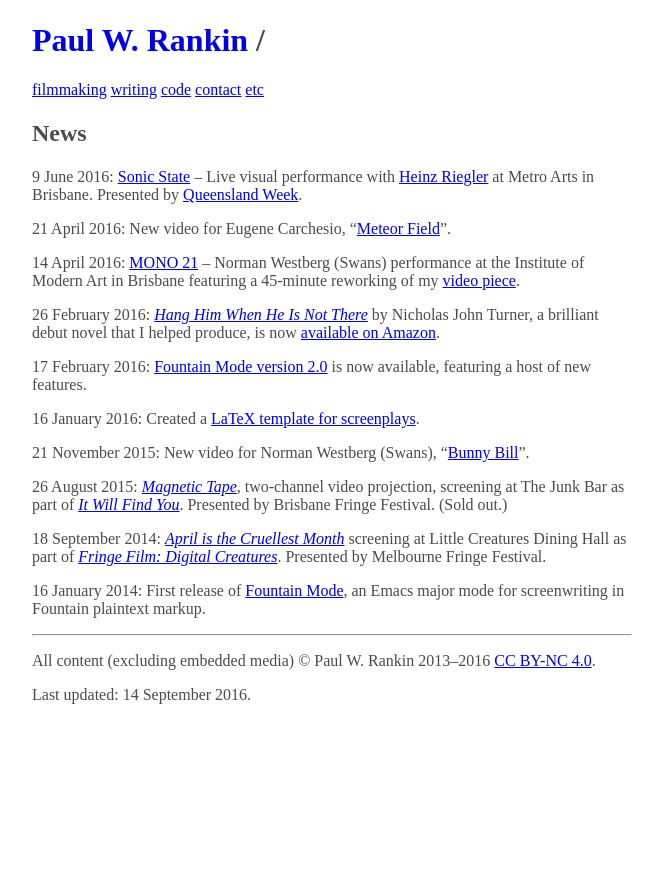
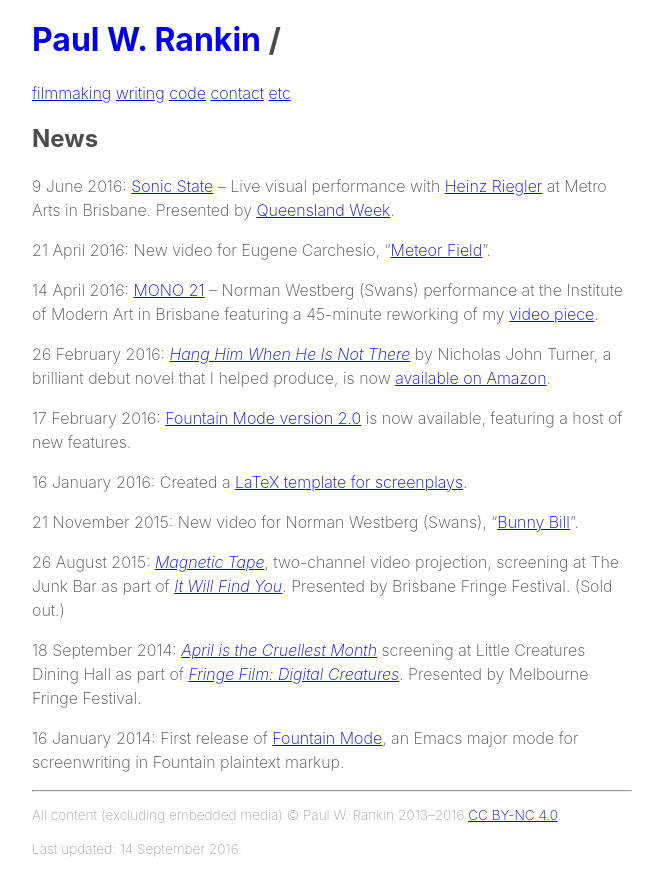
Before and after one commit to rnkn/portfolio, a Jekyll site: the page built from index.html, in a window 1280 px wide. Shown: the top 896 px of the page, without its empty margins (308-965 px from the left). Built offline with Jekyll 4.4.1, drawn with Linux system fonts in a browser that asks for light colours.

Commit message:
Changed font to -apple-system

```diff
--- a/css/main.scss
+++ b/css/main.scss
@@ -10,11 +10,16 @@
   padding: 0 2ex;
   max-width: $main-width;
   color: $primary-color;
-  /* font: 200 1em/1.5 -apple-system, "Helvetica", sans-serif; */
+  font: 200 1em/1.5 -apple-system, "Helvetica", sans-serif;
 }
 
 header, footer {
   -webkit-font-variant-ligatures: no-common-ligatures;
+}
+
+footer {
+  font-size: 85%;
+  color: rgb(160,160,160);
 }
 
 h1, h2, h3, h4, h5, h6 {
@@ -46,11 +51,6 @@
   margin: 2em 0;
 }
 
-.copyright {
-  font-size: 85%;
-  color: rgb(160,160,160);
-}
-
 .footnotes {
   margin: 0;
 }
```
